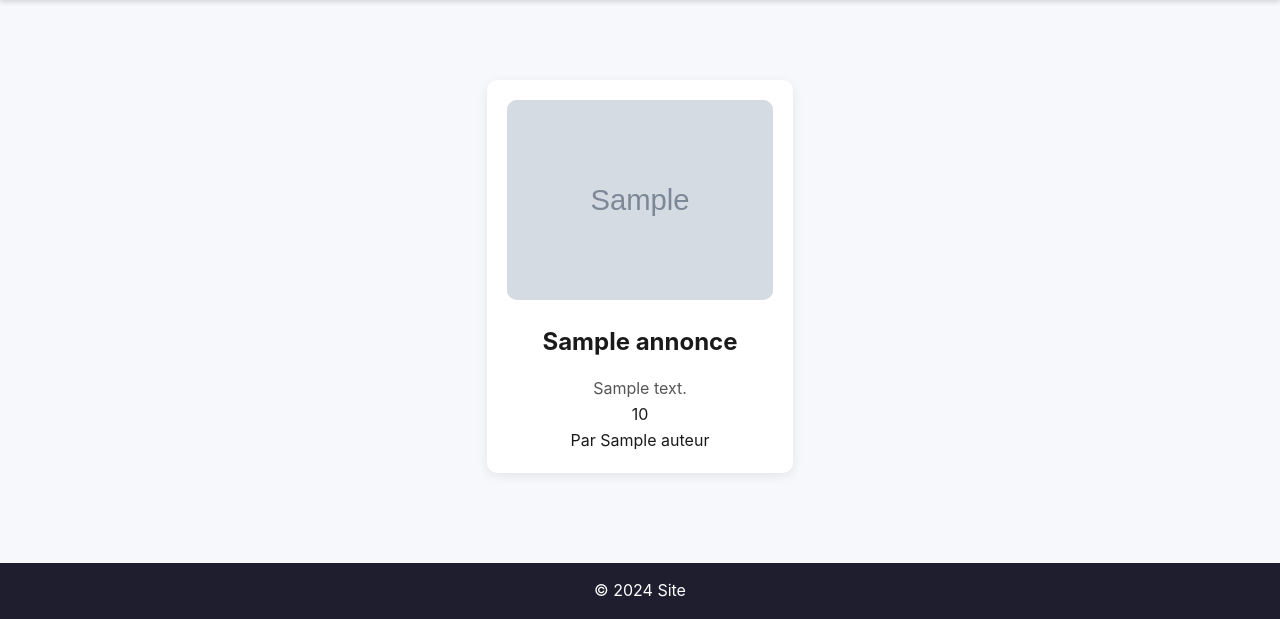
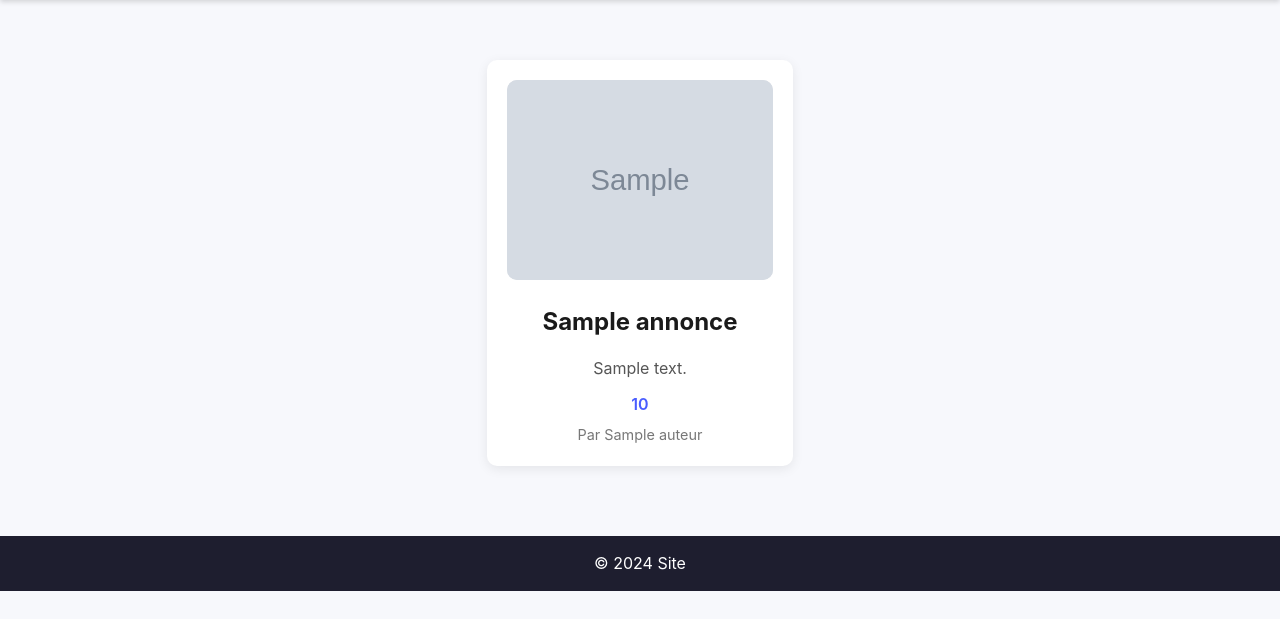
Before and after one commit to moiV123/Site_vente_en_ligne1, a Flask app: page / in a window 1280 px wide. Shown: the part 255-874 px from the top of the page. After the commit the page ends 846 px from the top, so only its background shows below. Run offline with Flask 3, Linux system fonts and the light colour scheme; grey boxes marked "Sample" are stand-in pictures; a database or web service that is not in the repository returns one stand-in record (values such as "Sample title").

Commit message:
modif_graphique

```diff
--- a/static/base.css
+++ b/static/base.css
@@ -198,3 +198,53 @@ header form button:hover {
     width: 220px;
     background: transparent;
 }
+
+/* CONTENEUR GLOBAL DES ANNONCES */
+.annonces-container {
+    display: grid;
+    grid-template-columns: repeat(auto-fit, minmax(320px, 1fr));
+    gap: 30px;
+    justify-items: center;
+}
+
+/* ON GARDE article_pres MAIS ON L’ALLÈGE */
+.article_pres {
+    padding: 0;
+    display: contents; /* clé pour ne pas casser la grille */
+}
+
+/* CARTE ANNONCE (EXISTANTE, ON N’Y TOUCHE PAS) */
+.annonce {
+    background: #ffffff;
+    border-radius: 10px;
+    box-shadow: 0 3px 12px rgba(0,0,0,0.08);
+    padding: 20px;
+    max-width: 350px;
+    text-align: center;
+    transition: transform 0.2s;
+}
+
+.annonce:hover {
+    transform: translateY(-5px);
+}
+
+/* PRIX */
+.prix_article {
+    margin-top: 10px;
+    font-weight: 600;
+    color: #4A5DFF;
+}
+
+/* AUTEUR */
+.auteur_article {
+    margin-top: 5px;
+    font-size: 0.9rem;
+    color: #777;
+}
+
+/* MESSAGE AUCUNE ANNONCE */
+.no-annonce {
+    text-align: center;
+    color: #555;
+    font-size: 1.1rem;
+}
--- a/templates/index.html
+++ b/templates/index.html
@@ -1,6 +1,9 @@
 {% extends "base.html" %}
 
 {% block content %}
+
+<div class="annonces-container">
+
 {% for item in annonce %}
 <section class="article_pres">
     <article class="annonce">
@@ -14,4 +17,7 @@
 {% else %}
 <p class="no-annonce">Aucune annonce pour le moment.</p>
 {% endfor %}
+
+</div>
+
 {% endblock %}
```
